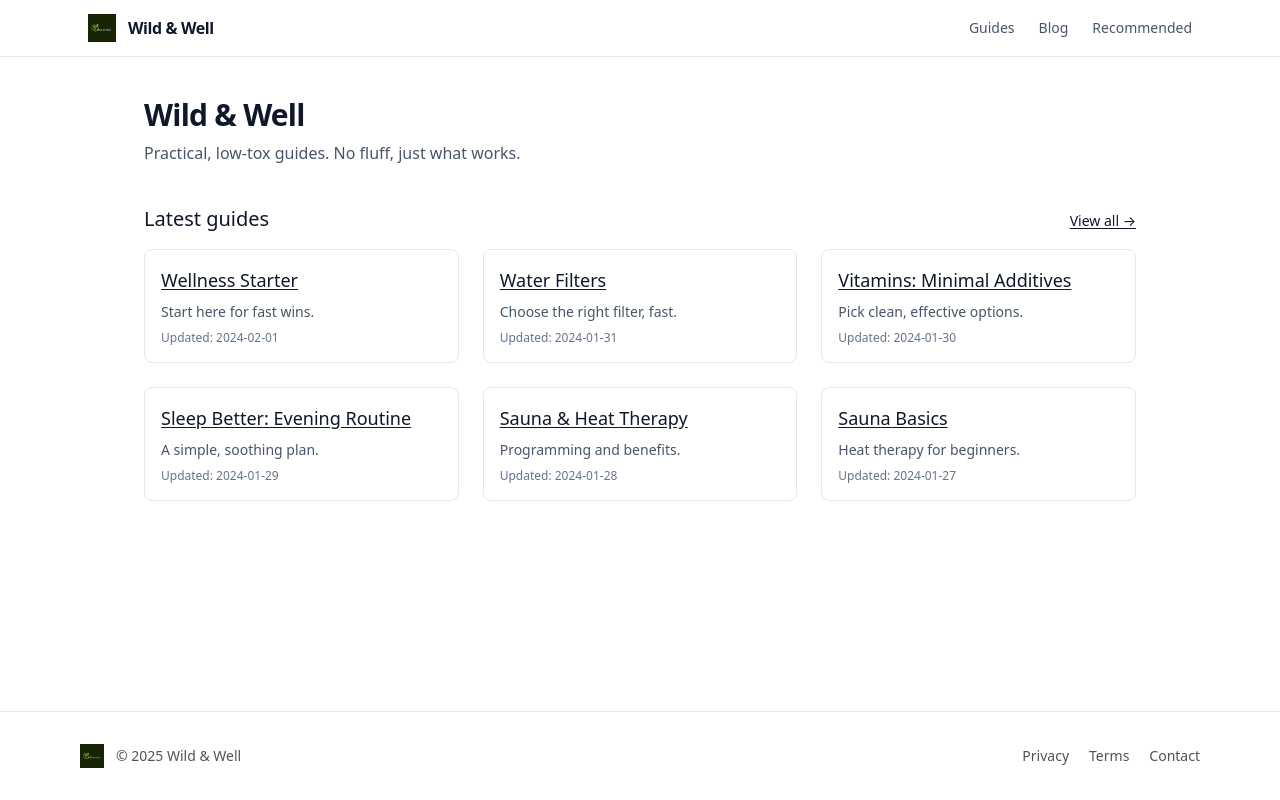
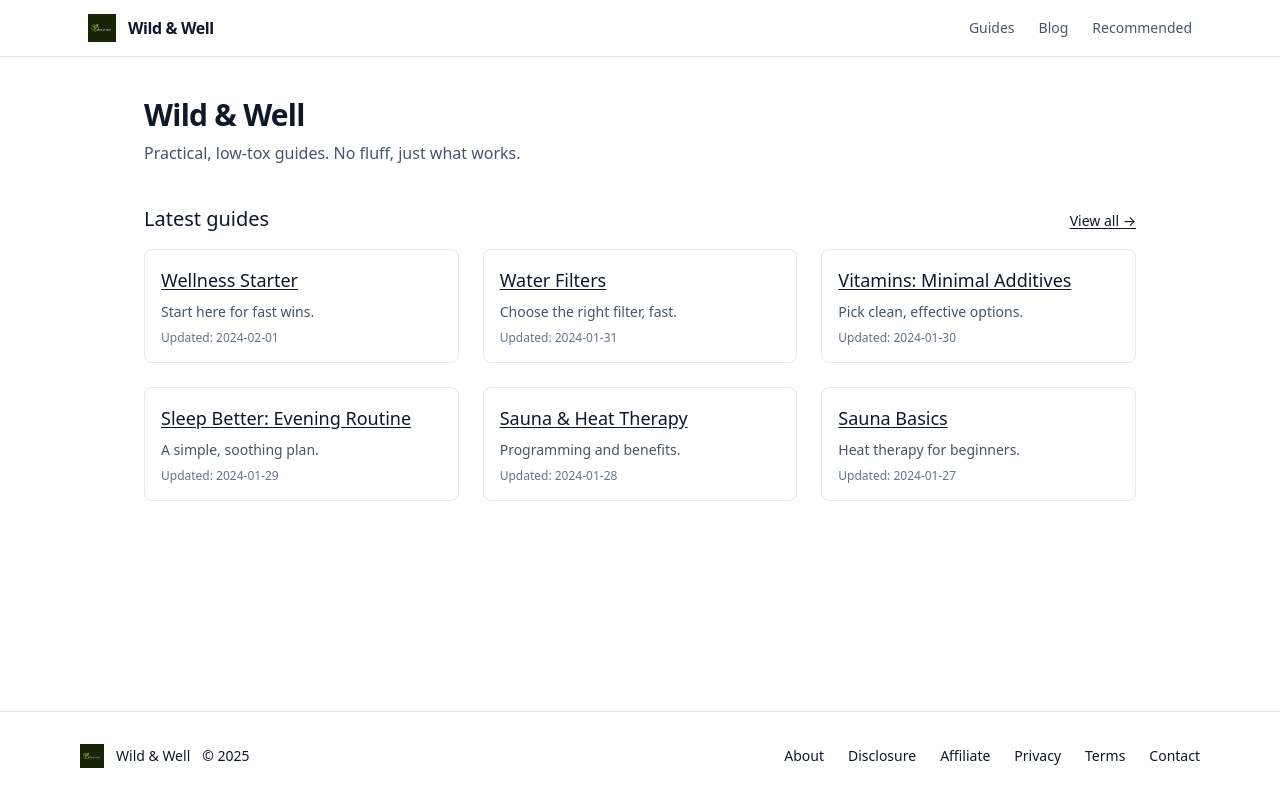
Before and after one commit to dariosandison/Eco---Holistic, a Next.js app: page / in a window 1280 px wide. Built offline with nearby package versions, Linux system fonts and the light colour scheme; no server answers.

Commit message:
Update and rename footer.js to Footer.js

```diff
--- /dev/null
+++ b/components/Footer.js
@@ -0,0 +1,26 @@
+// components/Footer.js
+import Link from 'next/link';
+
+export default function Footer() {
+  const year = new Date().getFullYear();
+  return (
+    <footer className="border-t mt-12 py-8 text-sm">
+      <div className="mx-auto max-w-6xl px-4 flex flex-col gap-4 md:flex-row md:items-center md:justify-between">
+        <div className="flex items-center gap-3">
+          <img src="/logo.svg" alt="Wild & Well" className="h-6 w-6" />
+          <span className="font-medium">Wild &amp; Well</span>
+          <span>© {year}</span>
+        </div>
+
+        <nav className="flex flex-wrap gap-x-6 gap-y-2">
+          <Link href="/about">About</Link>
+          <Link href="/disclosure">Disclosure</Link>
+          <Link href="/affiliate-disclosure">Affiliate</Link>
+          <Link href="/privacy">Privacy</Link>
+          <Link href="/terms">Terms</Link>
+          <Link href="/contact">Contact</Link>
+        </nav>
+      </div>
+    </footer>
+  );
+}
--- a/components/footer.js
+++ /dev/null
@@ -1,23 +0,0 @@
-// components/Footer.js
-import Link from "next/link";
-import site from '../lib/site';
-
-export default function Footer() {
-  return (
-    <footer className="mt-16 border-t bg-white">
-      <div className="mx-auto max-w-6xl px-4 py-8 text-sm text-neutral-600">
-        <div className="flex flex-wrap items-center justify-between gap-4">
-          <div className="flex items-center gap-3">
-            <img src="/logo.svg" alt="Wild & Well" className="h-6 w-auto" />
-            <span>© {new Date().getFullYear()} Wild &amp; Well</span>
-          </div>
-          <nav className="flex items-center gap-5">
-            <Link href="/privacy" className="hover:underline">Privacy</Link>
-            <Link href="/terms" className="hover:underline">Terms</Link>
-            <Link href="/contact" className="hover:underline">Contact</Link>
-          </nav>
-        </div>
-      </div>
-    </footer>
-  );
-}
```
